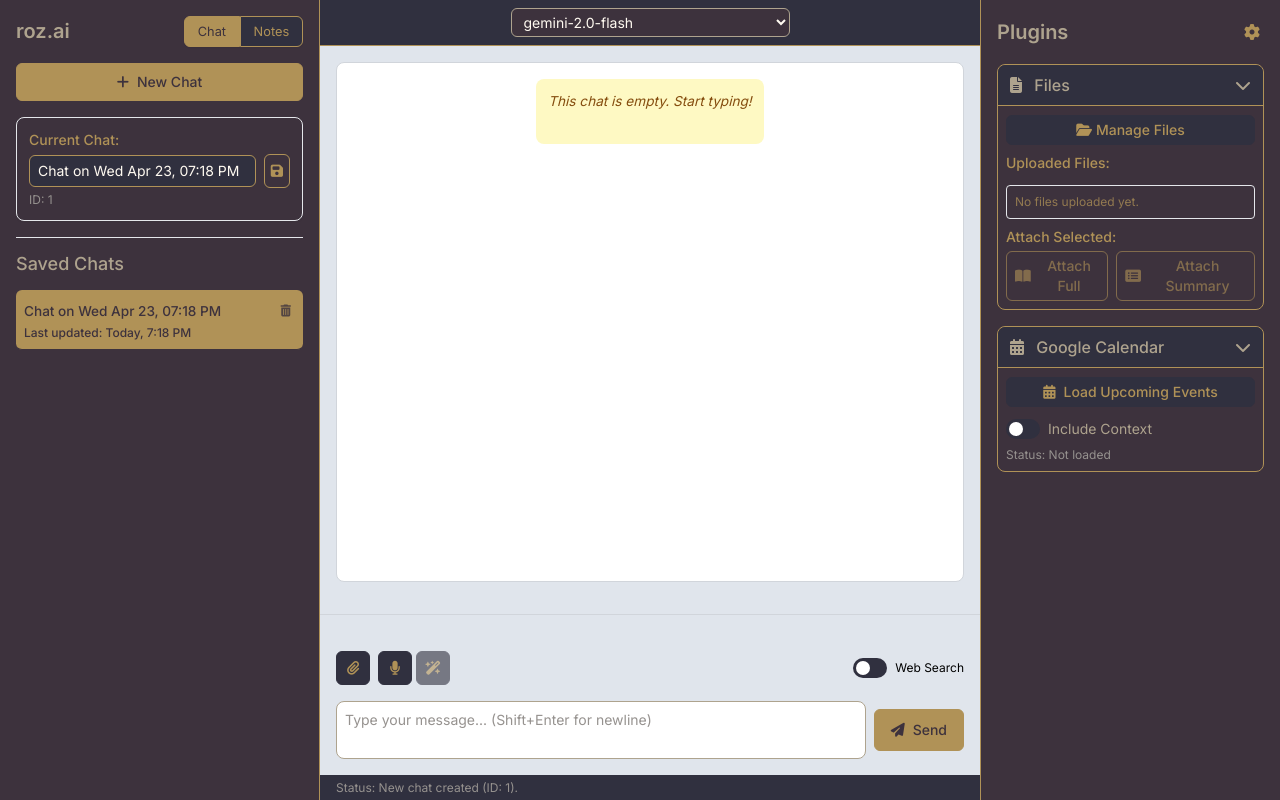
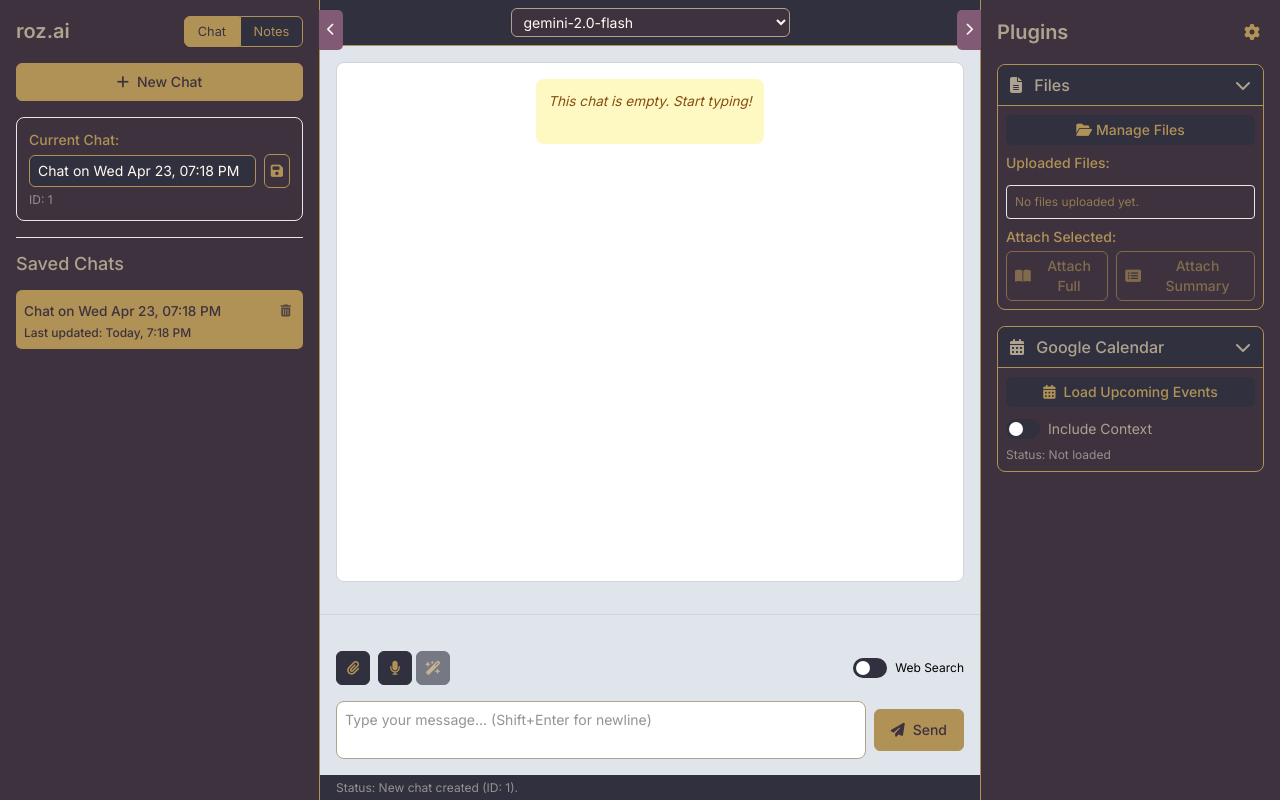
Before and after one commit to rkingdc/roz.ai, a Flask app: page / in a window 1280 px wide. Run offline with Flask 3, Linux system fonts and the light colour scheme; data comes from the database, SQL or seed files in the repository; data that the repository does not hold is empty; some libraries are stand-ins or nearby versions.

Commit message:
style: Make sidebar toggle tabs visible by removing overflow-x hidden

```diff
--- a/app/static/css/style.css
+++ b/app/static/css/style.css
@@ -78,7 +78,7 @@
      flex-direction: column;
      flex-shrink: 0;
      transition: width 0.3s ease-in-out, padding 0.3s ease-in-out, border 0.3s ease-in-out;
-     overflow-x: hidden;
+     /* overflow-x: hidden; */ /* REMOVED: This was hiding the toggle tab */
      /* Ensure content doesn't overlap the tab */
      /* padding-top: 40px; */ /* Adjust if tab overlaps content */
 }
@@ -95,7 +95,7 @@
      flex-direction: column;
      flex-shrink: 0;
      transition: width 0.3s ease-in-out, padding 0.3s ease-in-out, border 0.3s ease-in-out;
-     overflow-x: hidden;
+     /* overflow-x: hidden; */ /* REMOVED: This was hiding the toggle tab */
      /* Ensure content doesn't overlap the tab */
      /* padding-top: 40px; */ /* Adjust if tab overlaps content */
 }
```
